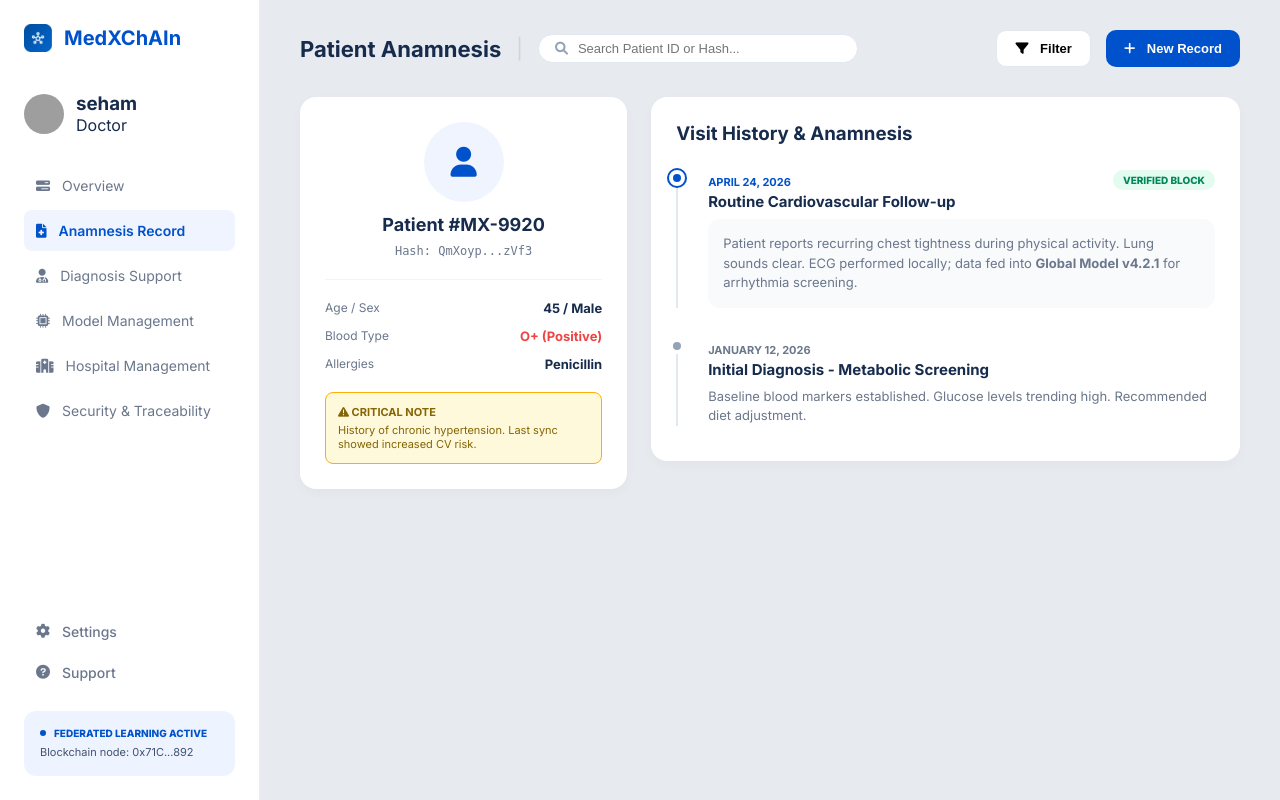
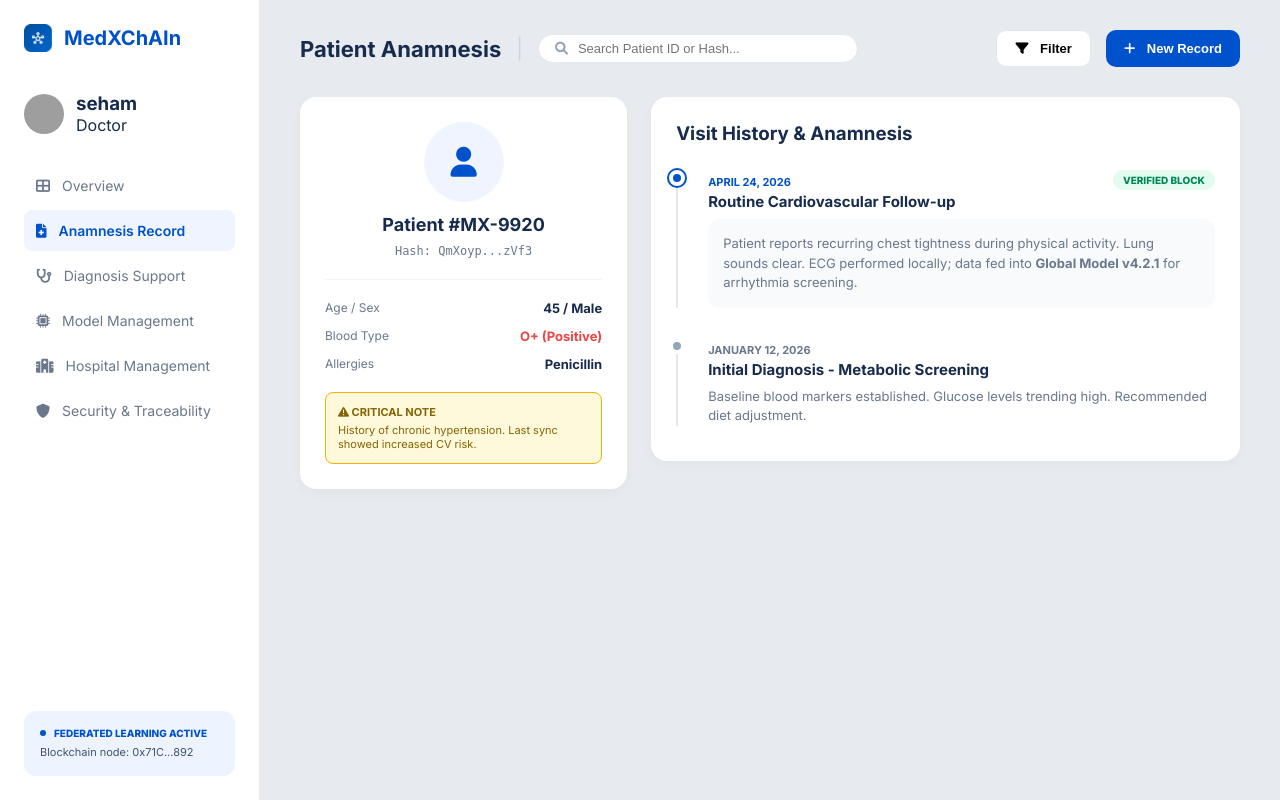
Before and after one commit to Decentralized-Systems-and-Applications/MedXChAln, a Django app: page /anamnesis-record/ in a window 1280 px wide. Run offline with Django 5.2, Linux system fonts and the light colour scheme; a user stored in the database is signed in; grey boxes are pictures that could not be loaded.

Commit message:
update UI

```diff
--- a/dashboard/templates/dashboard/Anamnesis_Record.html
+++ b/dashboard/templates/dashboard/Anamnesis_Record.html
@@ -26,20 +26,16 @@
                 </div>
             </div>
 
-             <nav class="main-nav">
-                <a href="{% url 'index' %}" class="{% if request.resolver_match.url_name == 'index' %}active{% endif %}"><i class="fa-solid fa-bars-progress"></i> Overview</a>
+            <nav class="main-nav">
+                <a href="{% url 'index' %}" class="{% if request.resolver_match.url_name == 'index' %}active{% endif %}"><i class="fas fa-th-large"></i> Overview</a>
                 <a href="{% url 'anamnesis_record' %}" class="{% if request.resolver_match.url_name == 'anamnesis_record' %}active{% endif %}"><i class="fas fa-file-medical"></i> Anamnesis Record</a>
-                <a href="{% url 'diagnosis_support' %}" class="{% if request.resolver_match.url_name == 'diagnosis_support' %}active{% endif %}"><i class="fa-solid fa-user-doctor"></i> Diagnosis Support</a>
+                <a href="{% url 'diagnosis_support' %}" class="{% if request.resolver_match.url_name == 'diagnosis_support' %}active{% endif %}"><i class="fas fa-stethoscope"></i> Diagnosis Support</a>
                 <a href="{% url 'model_management' %}" class="{% if request.resolver_match.url_name == 'model_management' %}active{% endif %}"><i class="fas fa-microchip"></i> Model Management</a>
                 <a href="{% url 'hospital_management' %}" class="{% if request.resolver_match.url_name == 'hospital_management' %}active{% endif %}"><i class="fas fa-hospital"></i> Hospital Management</a>
                 <a href="{% url 'security_traceability' %}" class="{% if request.resolver_match.url_name == 'security_traceability' %}active{% endif %}"><i class="fas fa-shield-alt"></i> Security & Traceability</a>
             </nav>
 
             <div class="sidebar-footer">
-                <div class="footer-nav">
-                    <a href="#" class="footer-link"><i class="fas fa-cog"></i> Settings</a>
-                    <a href="#" class="footer-link"><i class="fas fa-question-circle"></i> Support</a>
-                </div>
                 <div class="status-badge">
                     <div class="badge-header">
                         <div class="dot-indicator"></div>
--- a/dashboard/templates/dashboard/Overview.html
+++ b/dashboard/templates/dashboard/Overview.html
@@ -26,9 +26,9 @@
                 </div>
             </div>
             <nav class="main-nav">
-                <a href="{% url 'index' %}" class="{% if request.resolver_match.url_name == 'index' %}active{% endif %}"><i class="fa-solid fa-bars-progress"></i> Overview</a>
+                <a href="{% url 'index' %}" class="{% if request.resolver_match.url_name == 'index' %}active{% endif %}"><i class="fas fa-th-large"></i> Overview</a>
                 <a href="{% url 'anamnesis_record' %}" class="{% if request.resolver_match.url_name == 'anamnesis_record' %}active{% endif %}"><i class="fas fa-file-medical"></i> Anamnesis Record</a>
-                <a href="{% url 'diagnosis_support' %}" class="{% if request.resolver_match.url_name == 'diagnosis_support' %}active{% endif %}"><i class="fa-solid fa-user-doctor"></i> Diagnosis Support</a>
+                <a href="{% url 'diagnosis_support' %}" class="{% if request.resolver_match.url_name == 'diagnosis_support' %}active{% endif %}"><i class="fas fa-stethoscope"></i> Diagnosis Support</a>
                 <a href="{% url 'model_management' %}" class="{% if request.resolver_match.url_name == 'model_management' %}active{% endif %}"><i class="fas fa-microchip"></i> Model Management</a>
                 <a href="{% url 'hospital_management' %}" class="{% if request.resolver_match.url_name == 'hospital_management' %}active{% endif %}"><i class="fas fa-hospital"></i> Hospital Management</a>
                 <a href="{% url 'security_traceability' %}" class="{% if request.resolver_match.url_name == 'security_traceability' %}active{% endif %}"><i class="fas fa-shield-alt"></i> Security & Traceability</a>
```
Also changed, not shown: dashboard/templates/dashboard/Hospital_Management.html (+2 -6 lines), dashboard/templates/dashboard/Model_Management.html (+2 -6 lines), dashboard/templates/dashboard/Security_Traceability.html (+2 -6 lines), dashboard/templates/dashboard/diagnosis_support.html (+2 -6 lines).
